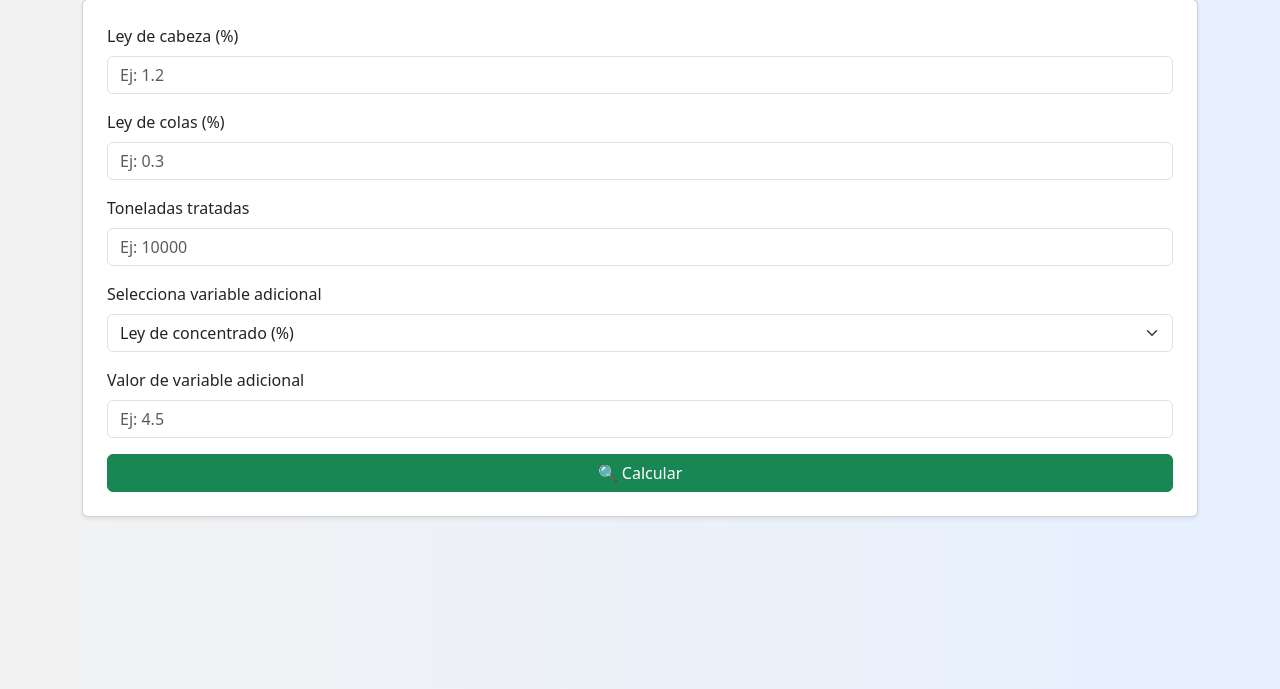
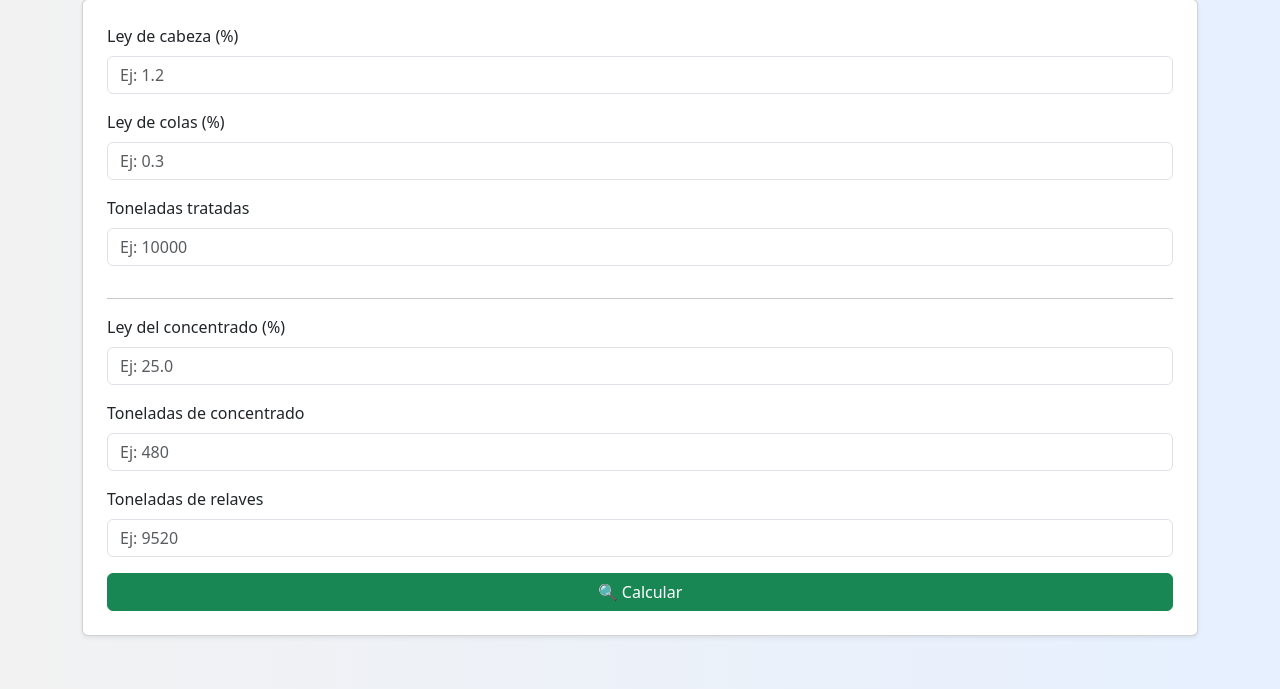
Before and after one commit to JorgeJC84/calculadora-metalurgica-v2, a Flask app: page / in a window 1280 px wide. Shown: the part 111-800 px from the top of the page. Run offline with Flask 3, Linux system fonts and the light colour scheme.

Commit message:
index.html

```diff
--- a/templates/index.html
+++ b/templates/index.html
@@ -41,17 +41,18 @@
                 <label class="form-label">Toneladas tratadas</label>
                 <input type="number" name="toneladas_tratadas" step="any" class="form-control" required placeholder="Ej: 10000">
             </div>
+            <hr>
             <div class="mb-3">
-                <label class="form-label">Selecciona variable adicional</label>
-                <select name="tipo_variable" class="form-select" required>
-                    <option value="ley_conc">Ley de concentrado (%)</option>
-                    <option value="masa_conc">Toneladas de concentrado</option>
-                    <option value="masa_rels">Toneladas de relaves</option>
-                </select>
+                <label class="form-label">Ley del concentrado (%)</label>
+                <input type="number" name="ley_concentrado" step="any" class="form-control" placeholder="Ej: 25.0">
             </div>
             <div class="mb-3">
-                <label class="form-label">Valor de variable adicional</label>
-                <input type="number" name="valor_variable" step="any" class="form-control" required placeholder="Ej: 4.5">
+                <label class="form-label">Toneladas de concentrado</label>
+                <input type="number" name="toneladas_concentrado" step="any" class="form-control" placeholder="Ej: 480">
+            </div>
+            <div class="mb-3">
+                <label class="form-label">Toneladas de relaves</label>
+                <input type="number" name="toneladas_relaves" step="any" class="form-control" placeholder="Ej: 9520">
             </div>
             <button type="submit" class="btn btn-success w-100">🔍 Calcular</button>
         </form>
@@ -64,11 +65,14 @@
                     <h5 class="titulo">📊 Resultados:</h5>
                     <ul class="mb-2">
                         <li><strong>Recuperación metalúrgica:</strong> {{ resultado.recuperacion }}%</li>
+                        {% if resultado.ley_concentrado %}
+                            <li><strong>Ley del concentrado:</strong> {{ resultado.ley_concentrado }}%</li>
+                        {% endif %}
                         {% if resultado.toneladas_concentrado %}
                             <li><strong>Toneladas de concentrado:</strong> {{ resultado.toneladas_concentrado }} t</li>
                         {% endif %}
-                        {% if resultado.ley_concentrado %}
-                            <li><strong>Ley del concentrado:</strong> {{ resultado.ley_concentrado }}%</li>
+                        {% if resultado.toneladas_relaves %}
+                            <li><strong>Toneladas de relaves:</strong> {{ resultado.toneladas_relaves }} t</li>
                         {% endif %}
                         {% if resultado.RC %}
                             <li><strong>Relación de concentración (RC):</strong> {{ resultado.RC }}</li>
@@ -80,7 +84,7 @@
                             <li><strong>Pérdida en colas:</strong> {{ resultado.perdida_colas }} t de metal</li>
                         {% endif %}
                         {% if resultado.ley_teorica_conc %}
-                            <li><strong>Ley teórica del concentrado para recuperación total:</strong> {{ resultado.ley_teorica_conc }}%</li>
+                            <li><strong>Ley teórica del concentrado:</strong> {{ resultado.ley_teorica_conc }}%</li>
                         {% endif %}
                     </ul>
                 {% endif %}
```
